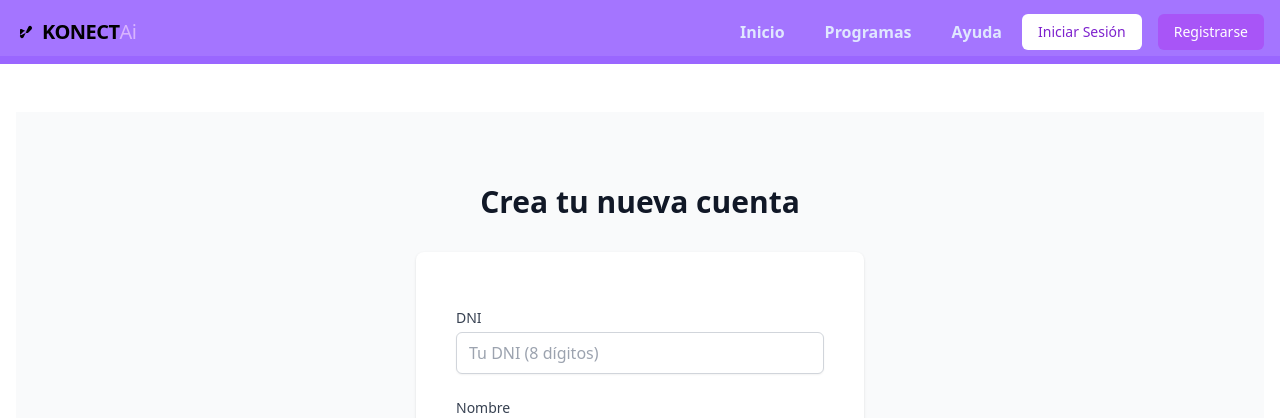
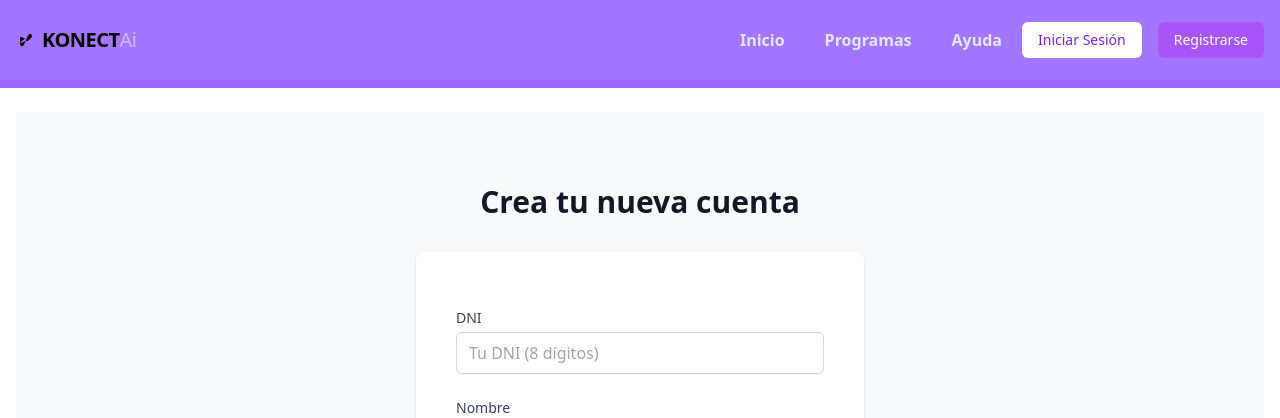
Before and after one commit to dpalominoj/voluntariado-f, a Flask app: page /auth/register in a window 1280 px wide. Shown: the top 418 px of the page. Run offline with Flask 3, Linux system fonts and the light colour scheme; data comes from the database, SQL or seed files in the repository; some libraries are stand-ins or nearby versions.

Commit message:
Update base.html

```diff
--- a/view/templates/base.html
+++ b/view/templates/base.html
@@ -48,8 +48,8 @@
     </style>
   </head>
   <body x-data="{ openMobileMenu: false }" class="text-base">
-    <nav class="h-16 bg-hr-inicio text-black fixed top-0 w-full border-b-8 border-cl-inicio z-50">
-      <div class="container mx-auto px-4 py-3 md:flex md:items-center md:justify-between">
+    <nav class="bg-hr-inicio text-black fixed top-0 w-full border-b-8 border-cl-inicio z-50">
+      <div class="container mx-auto h-20 px-4 py-3 md:flex md:items-center md:justify-between">
         <div class="flex justify-between items-center">
           <a class="text-xl hover:text-purple-200 flex items-center" href="{{ url_for('main.home') }}">
             <svg xmlns="http://www.w3.org/2000/svg" class="h-5 w-5 mr-1.5" viewBox="0 0 20 20" fill="currentColor">
```
